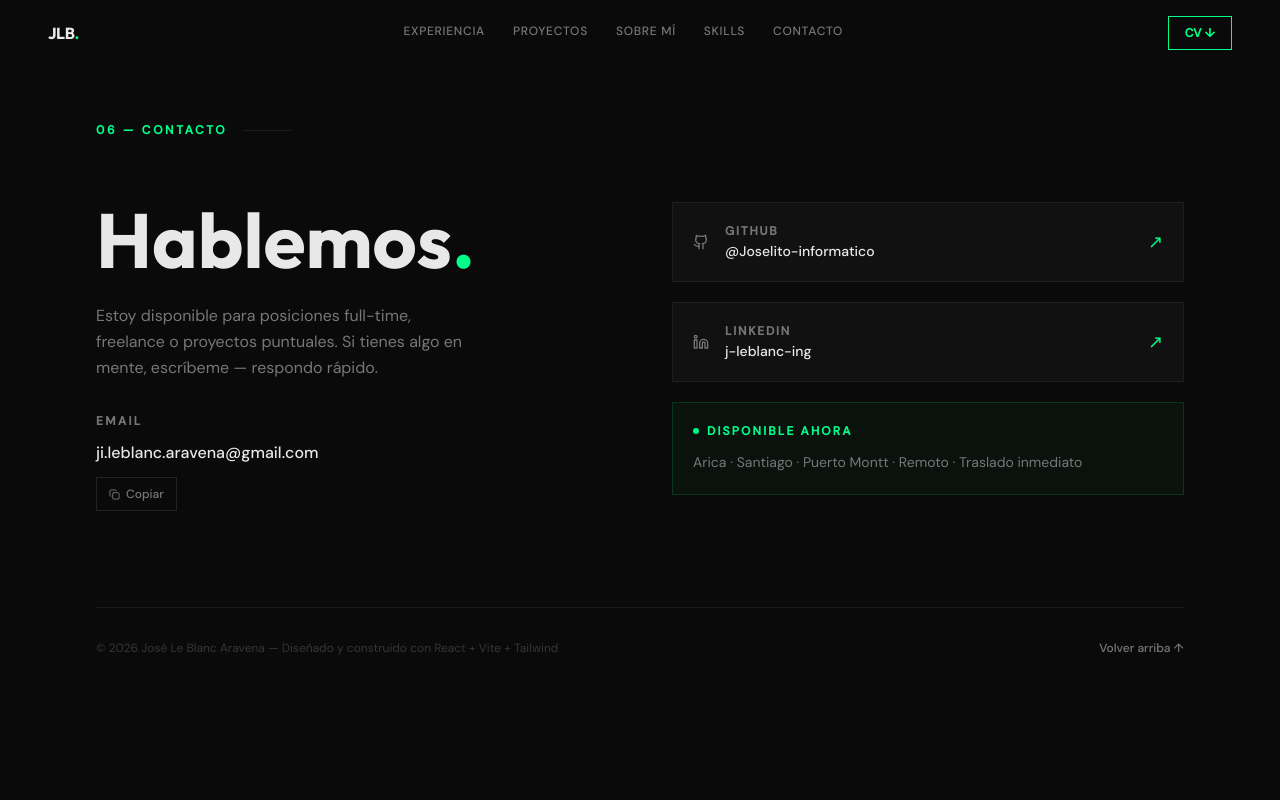
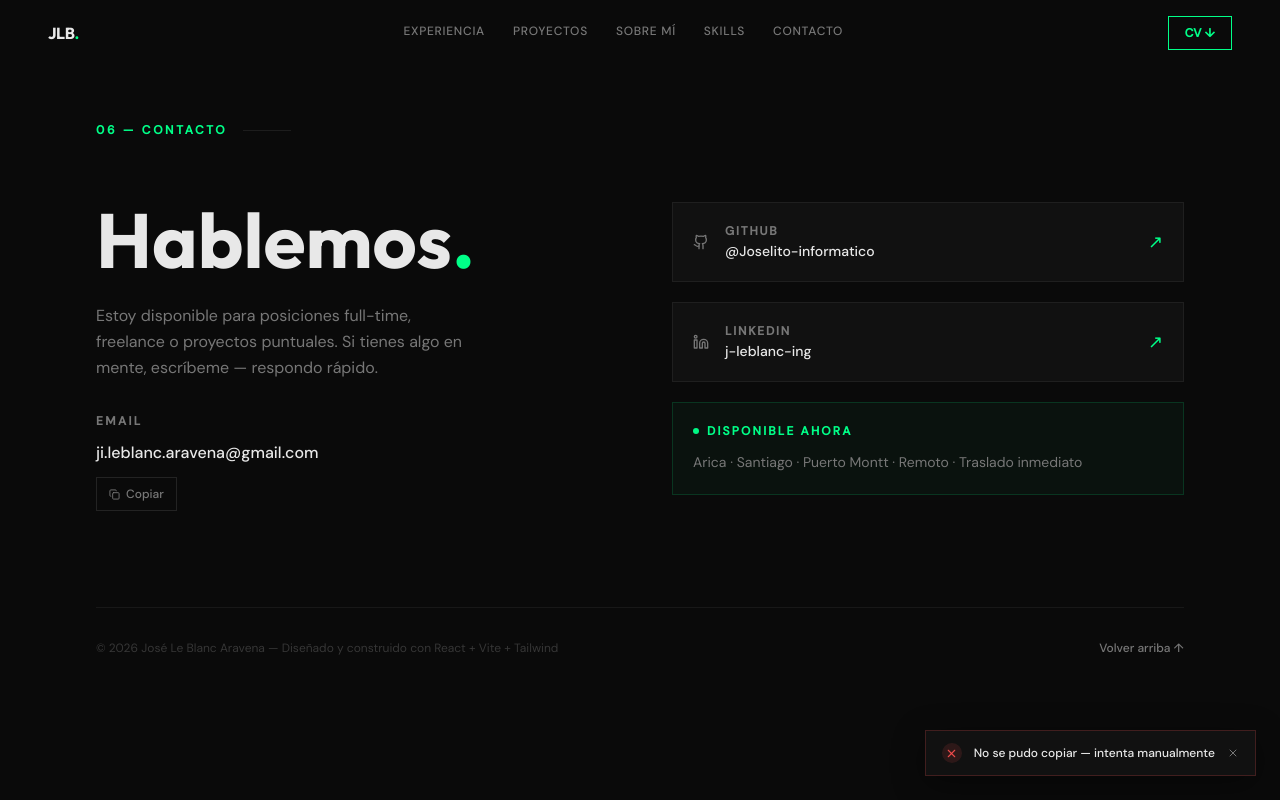
Before and after one commit to Joselito-informatico/Portfolio, a React (Vite) app: page / in a window 1280 px wide. Both pictures are taken after a click on the button "Copiar". Shown: the part 5951-6751 px from the top of the page. Built offline with nearby package versions, Linux system fonts and the light colour scheme.

Commit message:
feat(toast): add toast system — copy email, CV download feedback

```diff
--- a/src/components/ContactSection.jsx
+++ b/src/components/ContactSection.jsx
@@ -1,6 +1,6 @@
-import { useState } from 'react'
 import { motion, useReducedMotion } from 'framer-motion'
 import { Github, Linkedin, Copy, Check } from 'lucide-react'
+import { useToast } from './ToastProvider'
 
 const EMAIL = 'ji.leblanc.aravena@gmail.com'
 
@@ -33,12 +33,13 @@ const stagger = {
 
 export default function ContactSection() {
   const shouldReduce = useReducedMotion()
-  const [copied, setCopied] = useState(false)
+  const toast        = useToast()
 
   function handleCopy() {
     navigator.clipboard.writeText(EMAIL).then(() => {
-      setCopied(true)
-      setTimeout(() => setCopied(false), 2200)
+      toast('Email copiado al portapapeles', { type: 'success' })
+    }).catch(() => {
+      toast('No se pudo copiar — intenta manualmente', { type: 'error' })
     })
   }
 
@@ -89,7 +90,6 @@ export default function ContactSection() {
             <p className="text-xs font-semibold tracking-[0.2em] uppercase mb-3 clr-muted">
               Email
             </p>
-            {/* Flex-col en mobile para evitar overflow del email largo */}
             <div className="flex flex-col xs:flex-row xs:flex-wrap xs:items-center gap-3">
               <a
                 href={`mailto:${EMAIL}`}
@@ -100,17 +100,10 @@ export default function ContactSection() {
               <button
                 onClick={handleCopy}
                 aria-label="Copiar email al portapapeles"
-                className="inline-flex items-center gap-1.5 px-3 py-2 text-xs font-medium transition-all duration-200 self-start xs:self-auto"
-                style={{
-                  border:          `1px solid ${copied ? 'rgba(0,255,136,0.4)' : 'rgba(255,255,255,0.1)'}`,
-                  color:           copied ? 'var(--color-accent)' : 'var(--color-muted)',
-                  backgroundColor: copied ? 'rgba(0,255,136,0.05)' : 'transparent',
-                }}
+                className="inline-flex items-center gap-1.5 px-3 py-2 text-xs font-medium transition-all duration-200 self-start xs:self-auto clr-muted"
+                style={{ border: '1px solid rgba(255,255,255,0.1)' }}
               >
-                {copied
-                  ? <><Check size={11} /> Copiado</>
-                  : <><Copy  size={11} /> Copiar</>
-                }
+                <Copy size={11} /> Copiar
               </button>
             </div>
           </motion.div>
@@ -181,7 +174,7 @@ export default function ContactSection() {
         </motion.div>
       </div>
 
-      {/* Footer — mt-16 en mobile (mt-24 es excesivo en pantalla chica) */}
+      {/* Footer */}
       <motion.div
         className="mt-16 md:mt-24 pt-8 flex flex-col sm:flex-row items-start sm:items-center justify-between gap-4"
         style={{ borderTop: '1px solid rgba(255,255,255,0.06)' }}
--- a/src/components/NavBar.jsx
+++ b/src/components/NavBar.jsx
@@ -1,5 +1,6 @@
 import { useState, useEffect } from 'react'
 import { motion, AnimatePresence } from 'framer-motion'
+import { useToast } from './ToastProvider'
 
 const NAV_LINKS = [
   { label: 'Experiencia', href: '#experience' },
@@ -13,6 +14,7 @@ export default function NavBar() {
   const [scrolled,      setScrolled]      = useState(false)
   const [activeSection, setActiveSection] = useState('hero')
   const [menuOpen,      setMenuOpen]      = useState(false)
+  const toast = useToast()
 
   useEffect(() => {
     const onScroll = () => setScrolled(window.scrollY > 40)
@@ -42,11 +44,14 @@ export default function NavBar() {
     }
   }, [menuOpen])
 
-  // Bloquear scroll del body cuando el menú mobile está abierto
   useEffect(() => {
     document.body.style.overflow = menuOpen ? 'hidden' : ''
     return () => { document.body.style.overflow = '' }
   }, [menuOpen])
+
+  function handleCVClick() {
+    toast('Descargando CV...', { type: 'info', duration: 2500 })
+  }
 
   return (
     <motion.header
@@ -98,6 +103,7 @@ export default function NavBar() {
         <a
           href="/CV_Jose_Le_Blanc.pdf"
           download="CV_Jose_Le_Blanc.pdf"
+          onClick={handleCVClick}
           className="hidden md:inline-flex items-center gap-2 text-xs font-semibold px-4 py-2 border transition-all duration-200 clr-accent"
           style={{ borderColor: 'var(--color-accent)' }}
           onMouseEnter={(e) => { e.currentTarget.style.backgroundColor = 'var(--color-accent)'; e.currentTarget.style.color = '#0a0a0a' }}
@@ -106,7 +112,7 @@ export default function NavBar() {
           CV ↓
         </a>
 
-        {/* Hamburger — touch target mínimo 44×44px */}
+        {/* Hamburger — 44×44px touch target */}
         <button
           className="md:hidden flex items-center justify-center w-11 h-11 -mr-2"
           onClick={() => setMenuOpen((v) => !v)}
@@ -129,7 +135,7 @@ export default function NavBar() {
         </button>
       </div>
 
-      {/* Mobile menu — links con área tocable de 44px mínimo */}
+      {/* Mobile menu */}
       <AnimatePresence>
         {menuOpen && (
           <motion.div
@@ -148,7 +154,6 @@ export default function NavBar() {
               <a
                 key={href}
                 href={href}
-                /* py-3 = 24px arriba + abajo → área tocable ~44px con el texto */
                 className="text-sm font-medium clr-text py-3 border-b"
                 style={{ borderColor: 'rgba(255,255,255,0.04)' }}
                 onClick={() => setMenuOpen(false)}
@@ -163,7 +168,7 @@ export default function NavBar() {
               download="CV_Jose_Le_Blanc.pdf"
               className="mt-4 text-sm font-semibold px-4 py-3 text-center transition-colors duration-200 clr-accent"
               style={{ border: '1px solid var(--color-accent)' }}
-              onClick={() => setMenuOpen(false)}
+              onClick={() => { setMenuOpen(false); handleCVClick() }}
             >
               Descargar CV ↓
             </a>
--- /dev/null
+++ b/src/components/ToastProvider.jsx
@@ -0,0 +1,128 @@
+import { createContext, useCallback, useContext, useState } from 'react'
+import { AnimatePresence, motion, useReducedMotion } from 'framer-motion'
+import { Check, X, Info, AlertTriangle } from 'lucide-react'
+
+// ── Context ───────────────────────────────────────────────────────────
+const ToastContext = createContext(null)
+
+let _id = 0
+
+// ── Iconos por tipo ───────────────────────────────────────────────────
+const ICONS = {
+  success: <Check       size={13} />,
+  error:   <X          size={13} />,
+  info:    <Info        size={13} />,
+  warning: <AlertTriangle size={13} />,
+}
+
+const ACCENT = {
+  success: 'rgba(0,255,136,0.9)',
+  error:   'rgba(255,80,80,0.9)',
+  info:    'rgba(100,180,255,0.9)',
+  warning: 'rgba(255,200,60,0.9)',
+}
+
+const BORDER = {
+  success: 'rgba(0,255,136,0.2)',
+  error:   'rgba(255,80,80,0.2)',
+  info:    'rgba(100,180,255,0.2)',
+  warning: 'rgba(255,200,60,0.2)',
+}
+
+// ── Toast individual ──────────────────────────────────────────────────
+function Toast({ id, message, type = 'success', onDismiss }) {
+  const shouldReduce = useReducedMotion()
+
+  return (
+    <motion.div
+      layout
+      key={id}
+      initial={shouldReduce ? { opacity: 0 } : { opacity: 0, y: 16, scale: 0.96 }}
+      animate={shouldReduce ? { opacity: 1 } : { opacity: 1, y: 0,  scale: 1    }}
+      exit={shouldReduce    ? { opacity: 0 } : { opacity: 0, y: -8, scale: 0.96 }}
+      transition={{ duration: 0.22, ease: [0.25, 0.1, 0.25, 1] }}
+      className="flex items-center gap-3 px-4 py-3 min-w-[220px] max-w-[340px] w-full"
+      style={{
+        backgroundColor: 'var(--color-surface)',
+        border:          `1px solid ${BORDER[type]}`,
+        boxShadow:       '0 8px 32px rgba(0,0,0,0.4)',
+      }}
+      role="alert"
+      aria-live="polite"
+    >
+      {/* Icono */}
+      <span
+        className="shrink-0 flex items-center justify-center w-5 h-5 rounded-full"
+        style={{
+          backgroundColor: `${ACCENT[type].replace('0.9', '0.12')}`,
+          color:            ACCENT[type],
+        }}
+      >
+        {ICONS[type]}
+      </span>
+
+      {/* Mensaje */}
+      <p className="text-xs font-medium leading-snug flex-1 clr-text">
+        {message}
+      </p>
+
+      {/* Botón cerrar */}
+      <button
+        onClick={() => onDismiss(id)}
+        aria-label="Cerrar notificación"
+        className="shrink-0 clr-muted transition-colors duration-150 hover-text"
+      >
+        <X size={12} />
+      </button>
+    </motion.div>
+  )
+}
+
+// ── Provider ──────────────────────────────────────────────────────────
+export function ToastProvider({ children }) {
+  const [toasts, setToasts] = useState([])
+
+  const dismiss = useCallback((id) => {
+    setToasts((prev) => prev.filter((t) => t.id !== id))
+  }, [])
+
+  /**
+   * @param {string} message
+   * @param {{ type?: 'success'|'error'|'info'|'warning', duration?: number }} options
+   */
+  const toast = useCallback((message, { type = 'success', duration = 3000 } = {}) => {
+    const id = ++_id
+    setToasts((prev) => [...prev, { id, message, type }])
+    if (duration > 0) {
+      setTimeout(() => dismiss(id), duration)
+    }
+    return id
+  }, [dismiss])
+
+  return (
+    <ToastContext.Provider value={toast}>
+      {children}
+
+      {/* Portal de toasts — esquina inferior derecha en desktop, inferior en mobile */}
+      <div
+        aria-label="Notificaciones"
+        className="fixed bottom-6 right-4 sm:right-6 z-[9999] flex flex-col gap-2 items-end pointer-events-none"
+      >
+        <AnimatePresence mode="popLayout">
+          {toasts.map((t) => (
+            <div key={t.id} className="pointer-events-auto">
+              <Toast {...t} onDismiss={dismiss} />
+            </div>
+          ))}
+        </AnimatePresence>
+      </div>
+    </ToastContext.Provider>
+  )
+}
+
+// ── Hook ──────────────────────────────────────────────────────────────
+export function useToast() {
+  const ctx = useContext(ToastContext)
+  if (!ctx) throw new Error('useToast debe usarse dentro de <ToastProvider>')
+  return ctx
+}
```
Also changed, not shown: src/App.jsx (+11 -10 lines).
